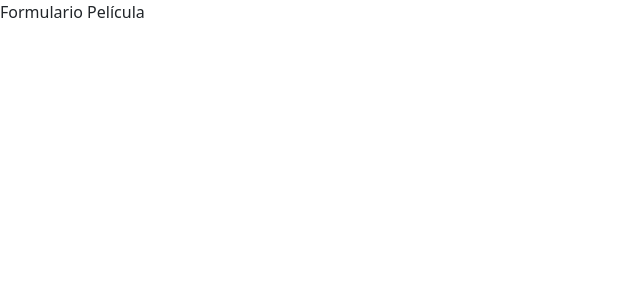
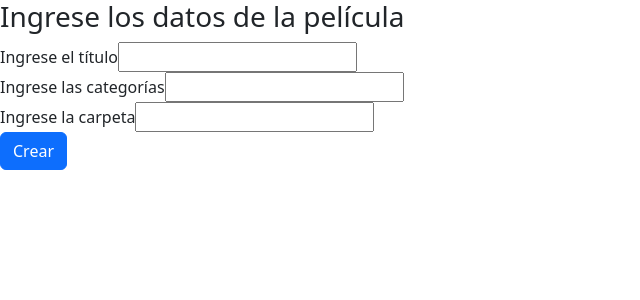
Before and after one commit to smuneram98/Final, an Angular app in the folder FrontEnd/frontFinal/: page /files in a window 1280 px wide. Shown: the top 300 px of the page, without its empty margins (0-640 px from the left). Built offline with nearby package versions, Linux system fonts and the light colour scheme; no server answers.

Commit message:
falatan estilos

```diff
--- a/FrontEnd/frontFinal/src/app/view/file.component/file.component/file.component.html
+++ b/FrontEnd/frontFinal/src/app/view/file.component/file.component/file.component.html
@@ -1 +1,23 @@
-<p>Formulario Película</p>
+
+<form id="formulario">
+    <h3>Ingrese los datos de la película</h3>
+    <div class="form-group">
+        <label for="titulo">Ingrese el título</label>
+        <input
+            id="titulo"
+            type="text">
+    </div>
+    <div class="form-group">
+        <label for="categorias">Ingrese las categorías</label>
+        <input
+            id="categorias"
+            type="text">
+    </div>
+    <div class="form-group">
+        <label for="carpeta">Ingrese la carpeta</label>
+        <input
+            id="carpeta"
+            type="text">
+    </div>
+    <button type="submit" class="btn btn-primary">Crear</button>
+</form>
```
Also changed, not shown: 1 other file (tests, documents, lock files or other folders).
